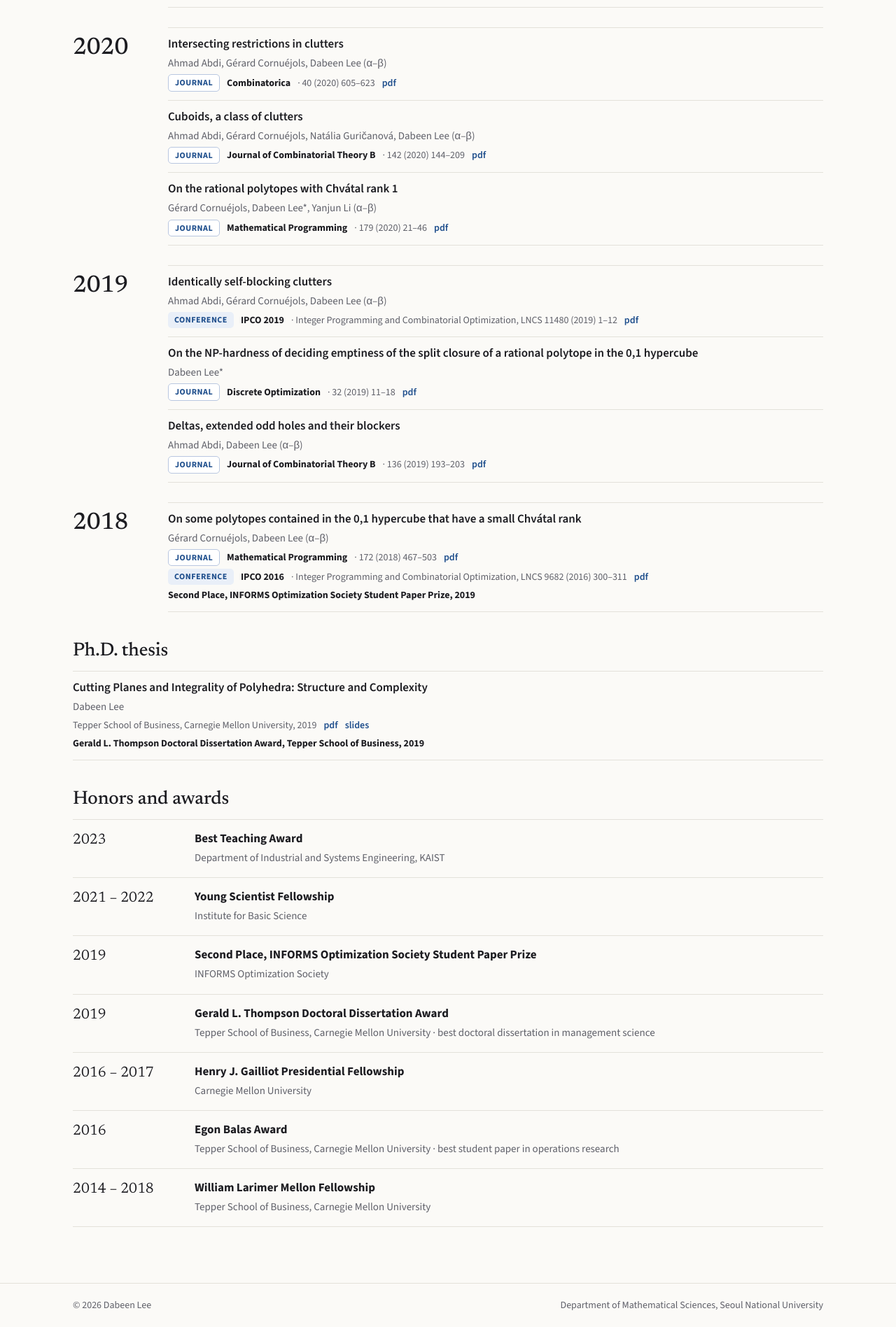
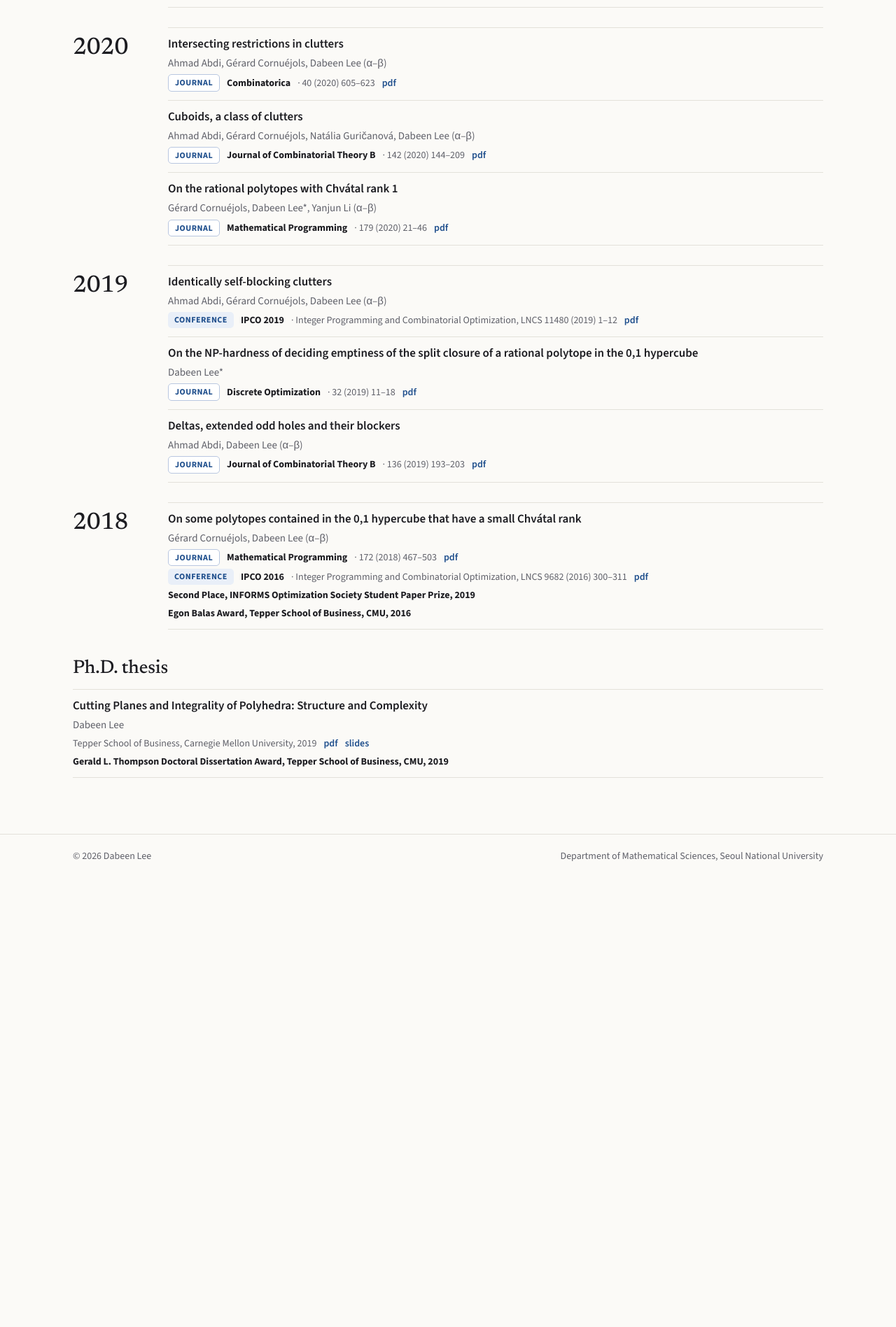
Before and after one commit to dabeenl/dabeenl.github.io, a Jekyll site: the page built from publications.html, in a window 1280 px wide. Shown: the part 3550-5447 px from the top of the page at 70% size. Built offline with Jekyll 4.4.1, drawn with Linux system fonts in a browser that asks for light colours; after the commit the page ends 4805 px from its top, so only the background shows below that.

Commit message:
Awards under papers only (Egon Balas added, CMU wording), drop Honors section; NRF/IBS abbreviations and Ongoing/Completed tags on grants
Co-Authored-By: Claude Fable 5.1 <noreply@anthropic.com>

```diff
--- a/_data/awards.yml
+++ /dev/null
@@ -1,22 +0,0 @@
-# "Honors and awards" at the bottom of the Publications page, newest first.
-- name: Best Teaching Award
-  org: Department of Industrial and Systems Engineering, KAIST
-  year: "2023"
-- name: Young Scientist Fellowship
-  org: Institute for Basic Science
-  year: 2021 – 2022
-- name: Second Place, INFORMS Optimization Society Student Paper Prize
-  org: INFORMS Optimization Society
-  year: "2019"
-- name: Gerald L. Thompson Doctoral Dissertation Award
-  org: Tepper School of Business, Carnegie Mellon University · best doctoral dissertation in management science
-  year: "2019"
-- name: Henry J. Gailliot Presidential Fellowship
-  org: Carnegie Mellon University
-  year: 2016 – 2017
-- name: Egon Balas Award
-  org: Tepper School of Business, Carnegie Mellon University · best student paper in operations research
-  year: "2016"
-- name: William Larimer Mellon Fellowship
-  org: Tepper School of Business, Carnegie Mellon University
-  year: 2014 – 2018
--- a/_data/publications.yml
+++ b/_data/publications.yml
@@ -12,7 +12,7 @@
 #   featured: true  → shown under "Recent papers" on the Home page (first three)
 #   conference: optional {venue, detail, links} for a conference version of a journal paper;
 #             it is shown on its own line under the journal line.
-#   award:    optional; shown in bold on its own line under the paper.
+#   awards:   optional list; each item is shown in bold on its own line under the paper.
 
 - title: "Constrained Online Convex Optimization without Slater's Condition"
   authors: "Kihyun Yu, Junehee Lee, Dabeen Lee*"
@@ -122,7 +122,8 @@
   type: journal
   venue: Mathematical Programming
   detail: "213 (2025) 473–516"
-  award: "Honorable Mention, INFORMS Undergraduate Operations Research Prize, 2024"
+  awards:
+    - "Honorable Mention, INFORMS Undergraduate Operations Research Prize, 2024"
   featured: true
   links:
     - label: arXiv
@@ -391,7 +392,9 @@
   type: journal
   venue: Mathematical Programming
   detail: "172 (2018) 467–503"
-  award: "Second Place, INFORMS Optimization Society Student Paper Prize, 2019"
+  awards:
+    - "Second Place, INFORMS Optimization Society Student Paper Prize, 2019"
+    - "Egon Balas Award, Tepper School of Business, CMU, 2016"
   links:
     - label: pdf
       url: /ChvatalRank.pdf
--- a/_includes/publication.html
+++ b/_includes/publication.html
@@ -19,5 +19,5 @@
     {% for l in c.links %}<a class="pub-link" href="{% if l.url contains '://' %}{{ l.url }}{% else %}{{ l.url | relative_url }}{% endif %}">{{ l.label | escape }}</a>{% endfor %}
   </p>
   {% endif %}
-  {% if pub.award and pub.award != "" %}<p class="pub-award"><strong>{{ pub.award | escape }}</strong></p>{% endif %}
+  {% for a in pub.awards %}<p class="pub-award"><strong>{{ a | escape }}</strong></p>{% endfor %}
 </article>
--- a/assets/css/style.css
+++ b/assets/css/style.css
@@ -176,6 +176,9 @@ a.pub-title:hover { color: var(--accent); }
 }
 .tag-conference { background: var(--accent-tint); color: var(--accent); }
 .tag-journal { background: var(--surface); color: var(--accent); border: 1px solid #B9C7E0; }
+.tag-status { display: block; width: max-content; margin-top: 6px; font-family: var(--font-body); }
+.tag-ongoing { background: var(--accent-tint); color: var(--accent); }
+.tag-completed { background: var(--surface-2); color: var(--muted); }
 .tag-role { background: var(--surface); color: var(--accent); border: 1px solid #B9C7E0; flex-shrink: 0; margin-top: 4px; }
 .tag-pi { background: var(--accent); color: #FFFFFF; border-color: var(--accent); }
 .filters { display: flex; flex-wrap: wrap; gap: 8px; }
--- a/projects.html
+++ b/projects.html
@@ -14,9 +14,11 @@ description: "Research grants and industry projects led or co-led by Dabeen Lee.
 <section class="section">
   <h2>Research grants <span class="count">{{ site.data.projects.grants.size }}</span></h2>
   <div class="rows">
+  {% assign this_year = site.time | date: "%Y" | plus: 0 %}
   {% for g in site.data.projects.grants %}
+    {% if g.status and g.status != "" %}{% assign status = g.status %}{% else %}{% assign end_year = g.period | split: "–" | last | strip | plus: 0 %}{% if end_year >= this_year %}{% assign status = "ongoing" %}{% else %}{% assign status = "completed" %}{% endif %}{% endif %}
     <article class="row">
-      <span class="row-period">{{ g.period }}</span>
+      <span class="row-period">{{ g.period }}<span class="tag tag-status tag-{{ status }}">{{ status }}</span></span>
       <div class="row-text">
         <span class="row-title">{{ g.title | escape }}</span>
         <span class="muted">{{ g.program | escape }}{% if g.funder and g.funder != "" %} &middot; {{ g.funder | escape }}{% endif %}</span>
--- a/publications.html
+++ b/publications.html
@@ -42,27 +42,10 @@ description: "Papers and preprints by Dabeen Lee on optimization, online learnin
       <a class="pub-title" href="{{ '/thesis.pdf' | relative_url }}">Cutting Planes and Integrality of Polyhedra: Structure and Complexity</a>
       <p class="pub-authors">Dabeen Lee</p>
       <p class="pub-meta"><span class="muted">Tepper School of Business, Carnegie Mellon University, 2019</span> <a class="pub-link" href="{{ '/thesis.pdf' | relative_url }}">pdf</a> <a class="pub-link" href="{{ '/defense.pdf' | relative_url }}">slides</a></p>
-      <p class="pub-award"><strong>Gerald L. Thompson Doctoral Dissertation Award, Tepper School of Business, 2019</strong></p>
+      <p class="pub-award"><strong>Gerald L. Thompson Doctoral Dissertation Award, Tepper School of Business, CMU, 2019</strong></p>
     </article>
   </div>
 </section>
-
-{% if site.data.awards %}
-<section class="section">
-  <h2>Honors and awards</h2>
-  <div class="rows">
-  {% for a in site.data.awards %}
-    <article class="row">
-      <span class="row-period">{{ a.year }}</span>
-      <div class="row-text">
-        <span class="row-title"><strong>{{ a.name | escape }}</strong></span>
-        {% if a.org and a.org != "" %}<span class="muted">{{ a.org | escape }}</span>{% endif %}
-      </div>
-    </article>
-  {% endfor %}
-  </div>
-</section>
-{% endif %}
 
 <script>
 (function () {
```
Also changed, not shown: _data/projects.yml (+8 -6 lines), README.md.
